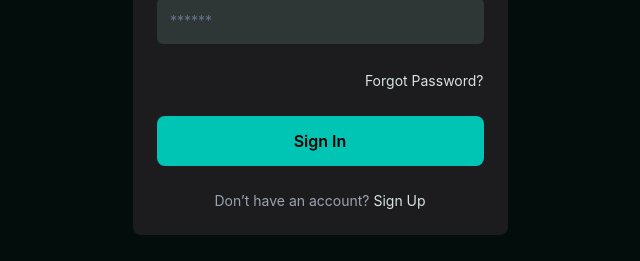
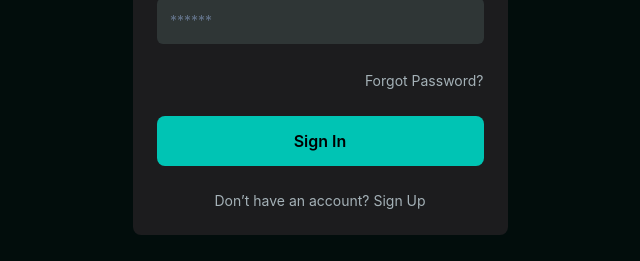
Before and after one commit to Cintegras/formcoach-dev, a React (Vite) app: page /login in a window 1280 px wide. Shown: the part 376-637 px from the top of the page, without its empty margins (320-960 px from the left). Built offline with nearby package versions, Linux system fonts and the light colour scheme.

Commit message:
Replace white fonts with A4B1B7

```diff
--- a/src/pages/Login.tsx
+++ b/src/pages/Login.tsx
@@ -114,7 +114,7 @@ const Login = () => {
                 <button
                   type="button"
                   onClick={handleForgotPassword}
-                  className="text-[#D7E4E3] text-[14px] hover:underline"
+                  className="text-[#A4B1B7] text-[14px] hover:underline"
                 >
                   Forgot Password?
                 </button>
@@ -127,11 +127,11 @@ const Login = () => {
           </Form>
 
           <div className="mt-6 text-center">
-            <p className="text-[14px] text-[#9CA3AF]">
+            <p className="text-[14px] text-[#A4B1B7]">
               Don’t have an account?{' '}
               <button
                 onClick={() => navigate('/signup')}
-                className="text-[#D7E4E3] hover:underline"
+                className="text-[#A4B1B7] hover:underline"
               >
                 Sign Up
               </button>
```
